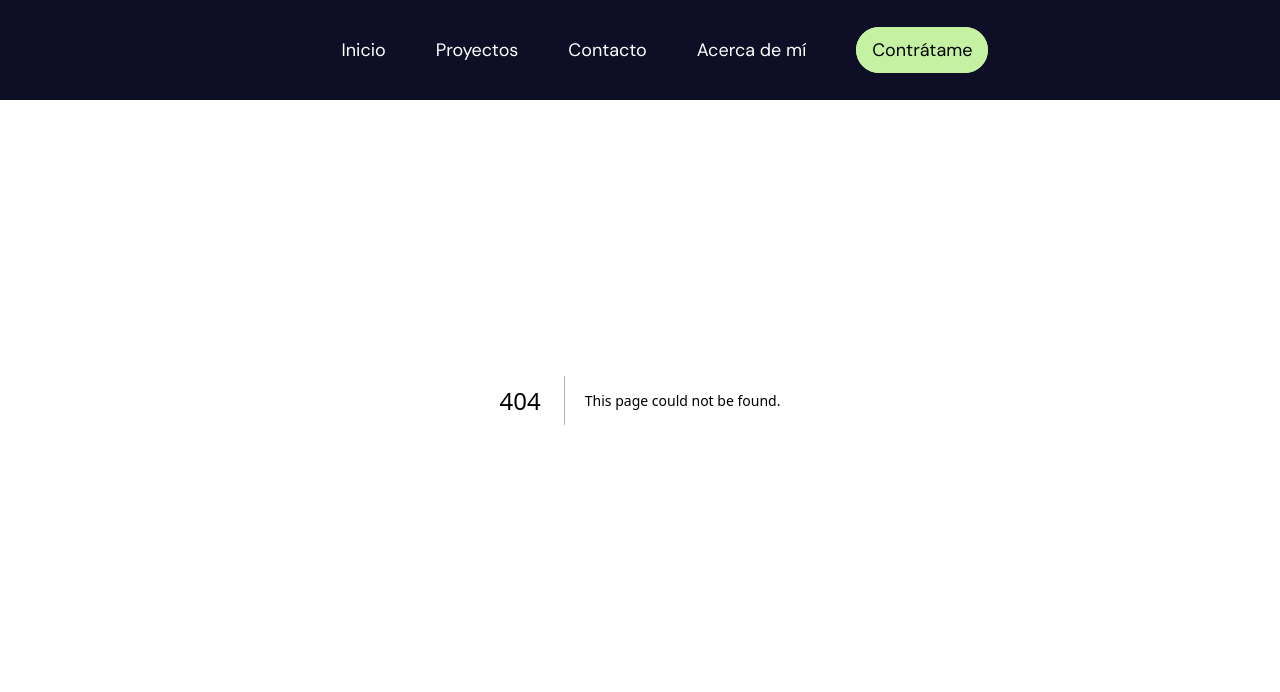
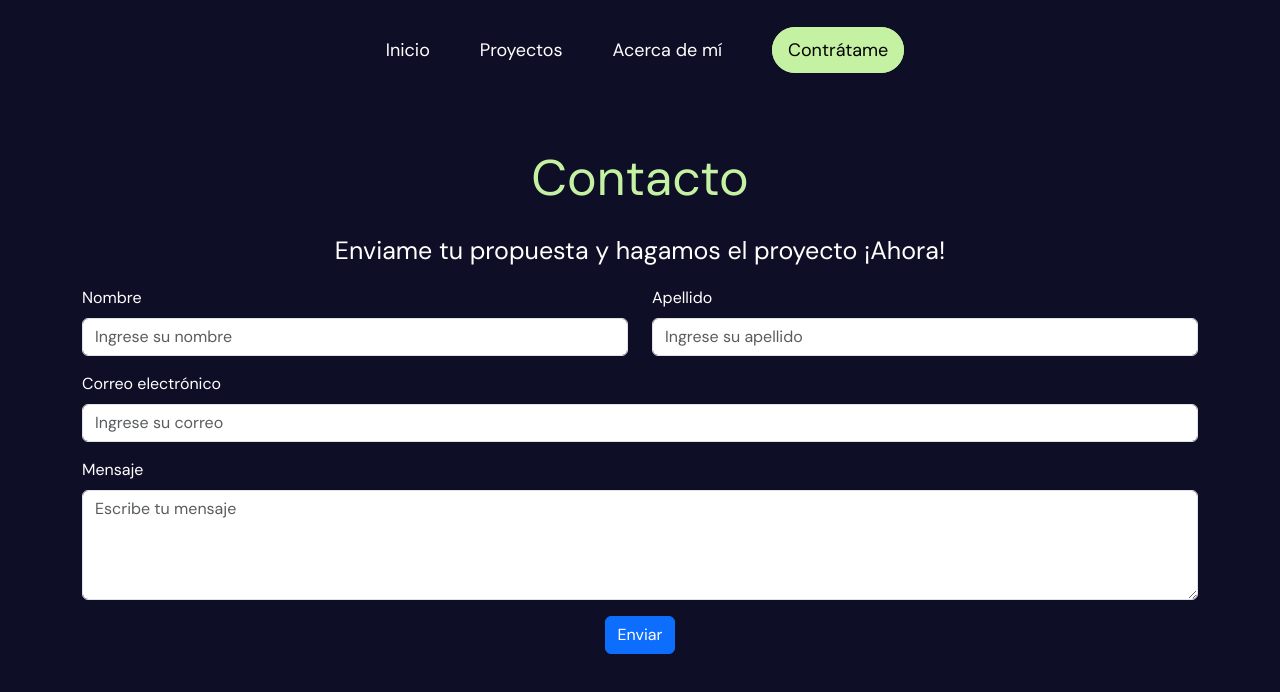
Before and after one commit to AndHz/portfolio-css, a Next.js app in the folder portfolio/: page /contact in a window 1280 px wide. Before the commit this address had no page. Shown: the top 692 px of the page. Built offline with nearby package versions, Linux system fonts and the light colour scheme.

Commit message:
Bootstrap
se añadio Bootstrap para la parte del formulario de contacto

```diff
--- a/portfolio/package.json
+++ b/portfolio/package.json
@@ -9,6 +9,9 @@
     "lint": "next lint"
   },
   "dependencies": {
+    "@emailjs/browser": "^4.4.1",
+    "bootstrap": "^5.3.3",
+    "materialize-css": "^1.0.0-rc.2",
     "next": "14.2.13",
     "react": "^18",
     "react-dom": "^18"
@@ -20,7 +23,7 @@
     "eslint": "^8",
     "eslint-config-next": "14.2.13",
     "postcss": "^8",
-    "sass": "^1.79.3",
+    "sass": "^1.82.0",
     "tailwindcss": "^3.4.1",
     "typescript": "^5"
   }
--- /dev/null
+++ b/portfolio/src/app/contact/page.tsx
@@ -0,0 +1,96 @@
+'use client';
+
+import React, { useRef } from "react";
+import "./stylecontact.scss";
+import 'bootstrap/scss/bootstrap.scss';
+import emailjs from '@emailjs/browser';
+
+export default function Contact() {
+  const form = useRef<HTMLFormElement>(null);
+
+  const sendEmail = (e: React.FormEvent) => {
+    e.preventDefault();
+
+    if (form.current) {
+      emailjs
+        .sendForm(
+          'service_5sp9zbk',        // ID del servicio que has configurado en EmailJS
+          'template_dd9wbs8',       // ID de la plantilla de correo que has configurado en EmailJS
+          form.current,             // El formulario actual
+          'xTJcrwsYQM-yeb82R'      // Tu clave pública (API Key) de EmailJS
+        )
+        .then(
+          () => {
+            console.log('SUCCESS!');
+            // Aquí puedes agregar un mensaje de éxito
+          },
+          (error) => {
+            console.log('FAILED...', error.text);
+            // Aquí puedes agregar un mensaje de error
+          }
+        );
+    }
+  };
+
+  return (
+    <div className="container py-5">
+      <h2 className="text-center mb-4">Contacto</h2>
+      <p className="text text-center">Enviame tu propuesta y hagamos el proyecto ¡Ahora!</p>
+      <form
+        className="bg-blue-100 p-6 contact-form"
+        ref={form}
+        onSubmit={sendEmail}
+      >
+        <div className="row">
+          <div className="col-md-6 mb-3">
+            <label htmlFor="firstName" className="form-label">Nombre</label>
+            <input
+              type="text"
+              className="form-control"
+              id="firstName"
+              name="firstName"
+              placeholder="Ingrese su nombre"
+              required
+            />
+          </div>
+          <div className="col-md-6 mb-3">
+            <label htmlFor="lastName" className="form-label">Apellido</label>
+            <input
+              type="text"
+              className="form-control"
+              id="lastName"
+              name="lastName"
+              placeholder="Ingrese su apellido"
+              required
+            />
+          </div>
+        </div>
+        <div className="mb-3">
+          <label htmlFor="email" className="form-label">Correo electrónico</label>
+          <input
+            type="email"
+            className="form-control"
+            id="email"
+            name="email"
+            placeholder="Ingrese su correo"
+            required
+          />
+        </div>
+        <div className="mb-3">
+          <label htmlFor="message" className="form-label">Mensaje</label>
+          <textarea
+            className="form-control"
+            id="message"
+            name="message"
+            rows={4}
+            placeholder="Escribe tu mensaje"
+            required
+          ></textarea>
+        </div>
+        <div className="text-center">
+          <button type="submit" className="btn btn-primary">Enviar</button>
+        </div>
+      </form>
+    </div>
+  );
+}
--- /dev/null
+++ b/portfolio/src/app/contact/stylecontact.scss
@@ -0,0 +1,26 @@
+
+// Variables
+$primary-color: #3498db;
+$primarybg-color: #0E0F26;
+$secondarybg-color: #C4F2A2;
+$w-text-color: white;
+$b-text-color: black;
+
+
+.container {
+    background-color: $primarybg-color;
+
+    h2{
+        margin-top: 100px;
+        color: $secondarybg-color;
+        font-size: 50px;
+    }
+    .text{
+        color: $w-text-color;
+        font-size: 25px;
+    }
+
+    .form-label{
+        color: white;
+    }
+}
--- a/portfolio/src/app/globals.scss
+++ b/portfolio/src/app/globals.scss
@@ -1,3 +1,4 @@
+
 // Variables
 $primary-color: #3498db;
 $primarybg-color: #0E0F26;
@@ -41,6 +42,7 @@ html {
 
 // Header
 header {
+  font-family: DM sans;
   position: fixed;
   width: 100%;
   height: 100px; // Ajusta la altura según sea necesario
@@ -97,9 +99,18 @@ header {
     }
   }
 }
-
+.main {
+  background-color: $primarybg-color;
+  font-family: DM sans;
+}
+.background-page {
+  background-color: $primarybg-color;
+  font-family: DM sans;
+  color: $w-text-color;
+}
 
 // Content Section
+
 .contenido {
   margin-top: 100px;
   display: grid;
@@ -145,12 +156,10 @@ header {
     grid-column: 1;
     grid-row: 4;
     font-size: 22px;
-    padding: 2% 2%;
     margin-top: 5%;
     width: 25%;
-    height: 34%;
+    height: auto;
     text-align: center;
-
     display: inline-block; // Hace que el botón respete su tamaño
 
 
@@ -228,7 +237,7 @@ header {
 
 .barra2 {
   position: absolute;
-  top: 500%;
+  top: 520%;
   left: -15px;
   overflow: hidden;
   white-space: nowrap;
@@ -241,8 +250,6 @@ header {
   z-index: 1;
   font-weight: bold;
 }
-
-
 
 
 // Estilos para la sección de proyectos
@@ -264,6 +271,7 @@ header {
   background-color: $primary-color; // Fondo blanco para el bloque
   position: relative;
   box-shadow: 0 0 10px black;
+  color: white;
 
 
 
@@ -272,6 +280,7 @@ header {
     flex: 1; // Toma el espacio restante
 
     h3 {
+      font-weight: bold;
       margin: 0 35% 0 0;
       font-size: 70px;
     }
@@ -330,6 +339,7 @@ header {
     margin-top: 300px;
     text-align: center;
     padding: 0 20%;
+    color: white;
     h2{
       color: $secondarybg-color;
       font-size: 25px;
@@ -370,8 +380,10 @@ header {
 .valoraciones-section{
   text-align: center;
   margin: 3% 5% 10%;
+  color: white ;
 
   h2{
+    font-weight: bold;
     margin: 0;
     font-size: 70px;
   }
@@ -431,16 +443,26 @@ header {
   position: relative;
   font-size: 20px;
   color: black;
+  height: 150px;
 
   .div-contact{
     @include button-style-1();
     border: 0;
     margin: 0;
-    padding: 15px 5%;
+    padding: 10px 5%;
     text-align: center;
+    width: 250px;
+    height: 50px;
+    transition: transform, 1s;
+    &:hover{
+      transform: translateX(5%);
+    }
     .contact{
       text-decoration: none; // Elimina el subrayado
       color: white;
+      &:hover{
+        color: darken($w-text-color, 5%);
+      }
     }
   }
 }
--- a/portfolio/src/app/layout.tsx
+++ b/portfolio/src/app/layout.tsx
@@ -2,6 +2,10 @@ import type { Metadata } from "next";
 import localFont from "next/font/local";
 import Image from 'next/image';
 import "./globals.scss"; // Asegúrate de que importas tu archivo SASS
+import Link from "next/link";
+import 'bootstrap/scss/bootstrap.scss';
+
+
 
 const geistSans = localFont({
   src: "./fonts/GeistVF.woff",
@@ -28,22 +32,38 @@ export default function RootLayout({
     <html lang="es">
       <head>
         <link href='https://fonts.googleapis.com/css?family=DM Sans' rel='stylesheet'></link>
+        <link
+    rel="stylesheet"
+    href="https://stackpath.bootstrapcdn.com/bootstrap/4.5.2/css/bootstrap.min.css"
+    integrity="sha384-9aIt2pM7vFZ4K7tW1f2m1no59m5wvfFzftdKzFyIY3fZsdBrb5W2VvBO1qGVfB8K"
+    crossOrigin="anonymous"
+  />
       </head>
-      <body className={`${geistSans.variable} ${geistMono.variable} antialiased`}>
+      <body className="{`${geistSans.variable} ${geistMono.variable} antialiased`}">
           <header >
             <nav>
-          <Image src="/logo.png" alt="Logo" className="logo" width={60} height={60}/>
+              <Image src="/logo.png" alt="Logo" className="logo" width={60} height={60} />
               <ul>
+                {/* Usar Link en lugar de <a> */}
+                <li>
+                  <Link href="/">Inicio</Link>
+                </li>
+                <li>
+                  <Link href="/#projects">Proyectos</Link>
+                </li>
 
-              <li><a href="#">Inicio</a></li>
-              <li><a href="#projects">Proyectos</a></li>
-              <li><a href="#">Contacto</a></li>
-              <li><a href="#Acercademi">Acerca de mí</a></li>
-              <li><a href="#" className="contratame">Contrátame</a></li>
+                <li>
+                  <Link href="/#Acercademi">Acerca de mí</Link>
+                </li>
+                <li>
+                  <Link href="/contact" className="contratame">
+                    Contrátame
+                  </Link>
+                </li>
               </ul>
             </nav>
           </header>
-        <main>{children}</main> {/* Aquí se renderiza el contenido de page.tsx */}
+        <main className="main">{children}</main> {/* Aquí se renderiza el contenido de page.tsx */}
         <footer >
 
         </footer>
```
Also changed, not shown: portfolio/src/app/page.tsx (+7 -7 lines), 1 other file (tests, documents, lock files or other folders). Lines whose indentation alone changed are shown as unchanged.
